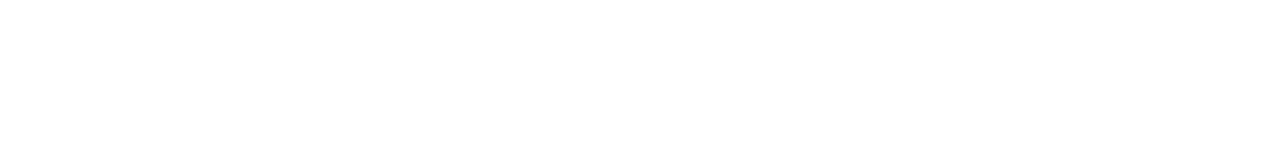
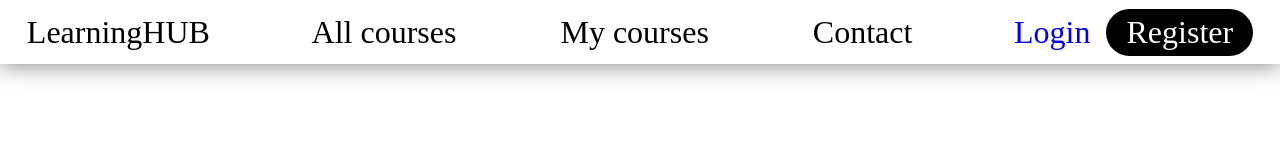
Before and after one commit to Apisitkitti/LearnHUB, a website: page index.html in a window 1280 px wide. Drawn offline with Linux system fonts and the light colour scheme.

Commit message:
Front-End Develop

```diff
--- a/css/header.css
+++ b/css/header.css
@@ -0,0 +1,54 @@
+.header_container{
+  display: flex;
+  font-size: 2rem;
+  justify-content:space-around;
+  height: 4rem;
+  align-items: center;
+  position:fixed;
+  top: 0;
+  width: 100vw;
+  box-shadow: 0px 0px 25px rgb(119, 119, 119);
+}
+#logo_box{
+  display: flex;
+
+  justify-content: center;
+
+}
+.nav_box{
+  display: flex;
+  justify-content: space-around;
+
+    & a{
+      padding: 3rem ;
+      color: black;
+      transition: all 15s;
+      text-decoration: none   ;
+    }
+
+    & a:hover{
+      text-decoration: underline;
+    }
+    & a:visited{
+      color: inherit;
+    }
+}
+.register_login_container{
+  display: flex;
+  justify-content: space-between;
+  align-items: center;
+
+      & a{
+        text-decoration: none;
+      }
+      & a:visited{
+        color: inherit;
+      }
+}
+#register_button{
+  background-color: black;
+  color:white;
+  border-radius: 5rem;
+  padding: 5px 20px;
+  margin-left: 1rem;
+}
--- /dev/null
+++ b/css/setup.css
@@ -0,0 +1,5 @@
+*{
+  margin: 0;
+  padding: 0;
+  box-sizing: border-box;
+}
--- a/index.html
+++ b/index.html
@@ -1,10 +1,27 @@
+<!DOCTYPE html>
 <html>
   <head>
-    <title>HeadIn</title>
+    <title>LearningHUB</title>
     <link rel="stylesheet" href="/css/header.css">
+    <link rel="stylesheet" href="/css/setup.css">
   </head>
 
   <body>
+    <div class="header_container">
+      <div id="logo_box">LearningHUB</div>
+      <div class="nav_box">
+        <nav>
+          <a href="#">All courses</a>
+          <a href="#">My courses</a>
+          <a href="#">Contact</a>
+        </nav>
+      </div>
+      <div class="register_login_container">
+        <a href="#">Login</a>
+        <a href="#" id="register_button">Register</a>
+      </div>
+    </div>
+           <!-- End HEADER -->
 
   </body>
 </html>
```
Also changed, not shown: login.html (added, +10 -0 lines), register.html (added, +5 -0 lines), js/feed.js (deleted), server.js (added).
